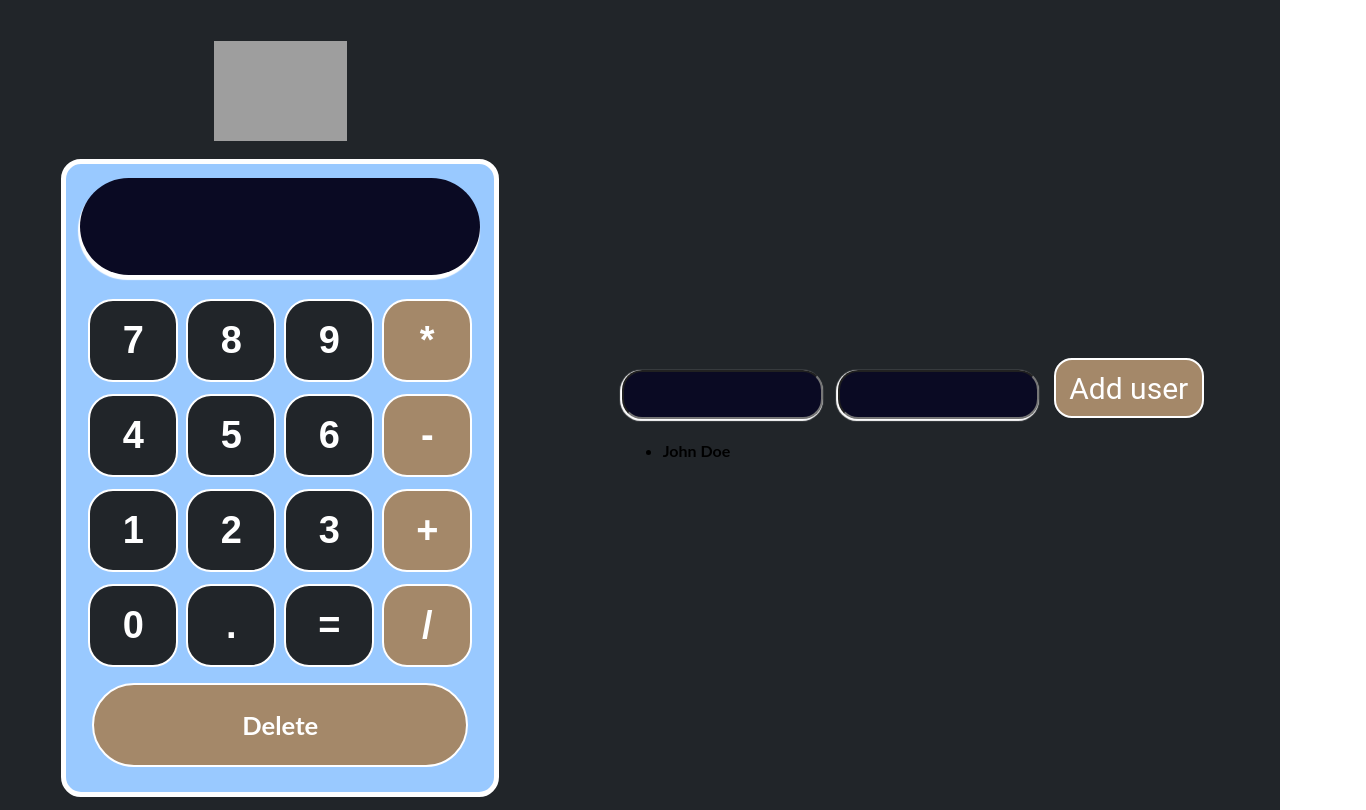
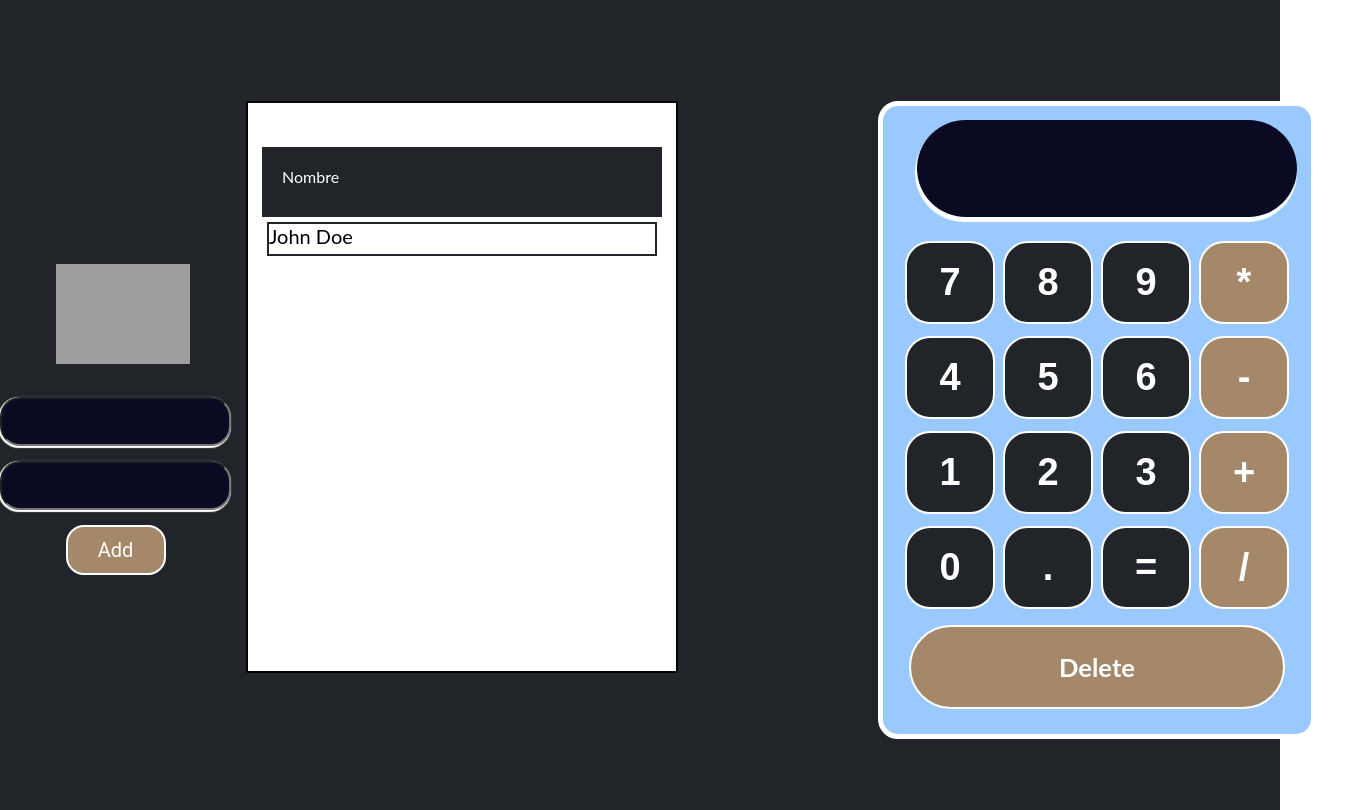
Before and after one commit to JoseCastillo190607/Tarea1-Calculadora-React, a React (Create React App) app: page / in a window 1280 px wide. Shown: the whole page, 1366 px wide, since content can reach past the window. Built offline with nearby package versions, Linux system fonts and the light colour scheme; grey boxes are pictures that could not be loaded.

Commit message:
fix: bugs in the calculator and Names List components, with the property overflow: scroll and overflow: hidden, were fixed

```diff
--- a/src/App.css
+++ b/src/App.css
@@ -8,6 +8,12 @@
   align-items: center;
   justify-content: center;
   flex-direction: column;
+}
+
+.contenedorGeneral{
+  display: flex;
+  flex-wrap: wrap;
+  justify-content: center;
 }
 
 .logoContenedor{
@@ -22,13 +28,21 @@
   height: 100px;
 }
 
+.derecha{
+  display: flex;
+    align-items: center;
+    margin-left: 150px;
+}
 .contenedorCalculadora{
   width: 400px;
   height: 600px;
   padding: 14px;
+  margin-top: 20px;
+  margin-right: 50px;
   background-color: #99c9ff;
   border-radius: 20px;
   border: 5px solid white;
+
 }
 
 .fila{
@@ -38,22 +52,37 @@
   justify-content: center;
 }
 
+.inputBoton{
+  display: flex;
+  align-items: center;
+  justify-self: center;
+  flex-direction: column;
+}
 
-.tablerContainer{
-display: flex;
-flex-direction: column;
-flex:1 1;
+input{
+  background-color: #0a0a23;
+  box-shadow: -1px 1px 1px 1px white;
+  color: white;
+  height: 25px;
+  padding: 10px;
+  margin: 0px 15px 0px 0px;
+  margin-top: 15px;
+  border-radius: 20px;
+  font-size: 16px;
+}
+input:hover{
+  background-color:#175d96;
 }
 
 .agregarNombre{
-    width: 150px;
-    height: 60px;
+    width: 100px;
+    height: 50px;
     padding: 10px;
-    margin: 0px 15px 5px 0px;
+    margin: 0px 15px 0px 0px;
     margin-top: 15px;
     background-color: #a48869;
     color: white;
-    font-size: 30px;
+    font-size: 20px;
     font-family: Roboto, sans-serif;
     border-radius: 18px;
     border: 2px solid white;
@@ -62,20 +91,43 @@ flex:1 1;
 .agregarNombre:hover{
   background-color: rosybrown;
 }
-input{
-  background-color: #0a0a23;
-  box-shadow: -1px 1px 1px 1px white;
+
+.tituloLista{
+  background-color: #212529;
+  height: 30px;
+  padding: 20px;
+  margin-top: 30px;
   color: white;
-  height: 25px;
-  padding: 10px;
-  margin: 0px 15px 5px 0px;
-  /* margin-right: 5px;
-  margin-left: 0%; */
-  margin-top: 15px;
-  border-radius: 20px;
+  justify-content: center;
+}
 
+.lista{
+  margin-bottom: 5px;
+  flex-wrap: wrap;
+}
+
+.listaNombre{
+  color: black;
+  height: 30px;
+  font-size: 20px;
+  list-style-type: none;
+  margin: 5px;
+  align-items: center;
+  justify-content: center;
+  border: 2px solid #212529;
+  overflow: hidden;
 
 }
-input:hover{
-  background-color:#175d96;
+
+.contenedorTabla{
+  width: 400px;
+  height: 540px;
+  padding: 14px;
+  margin-top: 20px;
+  margin-right: 50px;
+  background-color: white;
+  border-radius: 2px;
+  border: 2px solid black;
+  overflow: hidden;
+  overflow: scroll;
 }
--- a/src/App.js
+++ b/src/App.js
@@ -41,10 +41,104 @@ function App() {
 
   return (
     <div className="App">
+
         <div className='logoContenedor'>
           <img src={logoUTA} className='logoUta'
           alt='logo de la Uta'/>
         </div>
+        <div className='inputBoton'>
+
+          <input
+                type="text"
+                name="name"
+                onChange={(event) => {
+                  setName(event.target.value);
+                }}
+              />
+              <input
+                type="text"
+                name="lastName"
+                onChange={(event) => {
+                  setLastname(event.target.value);
+                }}
+              />
+
+            <button className='agregarNombre'
+              onClick={() => {
+                setPeople((current) => [{ name, lastName }, ...current]);
+              }}
+            >
+              Add
+            </button>
+        </div>
+       <div className='contenedorGeneral'>
+      <div className='izquierda'>
+
+      <div className="">
+
+          <div className='inputBoton'>
+
+
+
+
+
+
+
+
+
+
+
+        <div className='contenedorTabla'>
+
+            <div className='tituloLista'>Nombre</div>
+            <div className='lista'>
+              {people.map((person, idx) => (
+                  <li className='listaNombre' id={idx}>{`${person.name} ${person.lastName}`}</li>
+                ))}
+              </div>
+            </div>
+          </div>
+        </div>
+
+      {/* <div className='contenedorCalculadora'>
+        <Pantalla input={input}/>
+        <div className='fila'>
+          <Boton manejarClic={agregarInput}>7</Boton>
+          <Boton manejarClic={agregarInput}>8</Boton>
+          <Boton manejarClic={agregarInput}>9</Boton>
+          <Boton manejarClic={agregarInput}>*</Boton>
+        </div>
+        <div className='fila'>
+          <Boton manejarClic={agregarInput}>4</Boton>
+          <Boton manejarClic={agregarInput}>5</Boton>
+          <Boton manejarClic={agregarInput}>6</Boton>
+          <Boton manejarClic={agregarInput}>-</Boton>
+        </div>
+        <div className='fila'>
+          <Boton manejarClic={agregarInput}>1</Boton>
+          <Boton manejarClic={agregarInput}>2</Boton>
+          <Boton manejarClic={agregarInput}>3</Boton>
+          <Boton manejarClic={agregarInput}>+</Boton>
+        </div>
+        <div className='fila'>
+          <Boton manejarClic={agregarInput}>0</Boton>
+          <Boton manejarClic={agregarInput}>.</Boton>
+          <Boton manejarClic={resultado}>=</Boton>
+          <Boton manejarClic={agregarInput}>/</Boton>
+        </div>
+        <div className='fila'>
+          <BotonDelete Del ={() => setInput('')}>
+          Delete
+          </BotonDelete>
+        </div>
+      </div> */}
+    </div>
+      <div className='wrapper'>
+
+
+
+    <div className='derecha'>
+
     <div className='contenedorCalculadora'>
         <Pantalla input={input}/>
         <div className='fila'>
@@ -78,9 +172,11 @@ function App() {
         </div>
       </div>
 
-    <div className="tableContainer">
-      <div>
-        <input
+      <div className="">
+
+          <div className='inputBoton'>
+
+            {/* <input
               type="text"
               name="name"
               onChange={(event) => {
@@ -94,20 +190,27 @@ function App() {
                 setLastname(event.target.value);
               }}
             />
+
           <button className='agregarNombre'
             onClick={() => {
               setPeople((current) => [{ name, lastName }, ...current]);
             }}
           >
-          Add user
-        </button>
-        <th>
-          <ul>
+            Add
+          </button> */}
+
+        {/* <div className='contenedorTabla'>
+
+            <div className='tituloLista'>Nombre</div>
+            <div className='lista'>
               {people.map((person, idx) => (
-              <li id={idx}>{`${person.name} ${person.lastName}`}</li>
+                  <li className='listaNombre' id={idx}>{`${person.name} ${person.lastName}`}</li>
                 ))}
-          </ul>
-         </th>
+              </div>
+            </div> */}
+          </div>
+        </div>
+      </div>
       </div>
       </div>
     </div>
--- a/src/componentes/pantalla/pantalla.css
+++ b/src/componentes/pantalla/pantalla.css
@@ -2,6 +2,7 @@
     height: 75px;
     border-radius: 50px;
     margin-bottom: 20px;
+    margin-left: 20px;
     display: flex;
     justify-content: flex-end;
     align-items: center;
@@ -13,4 +14,5 @@
     padding-right: 30px;
     margin: 1px solid #888;
     box-shadow: -1px 4px 1px 1px white;
+    overflow: hidden;
 }
```
Lines whose indentation alone changed are shown as unchanged.
